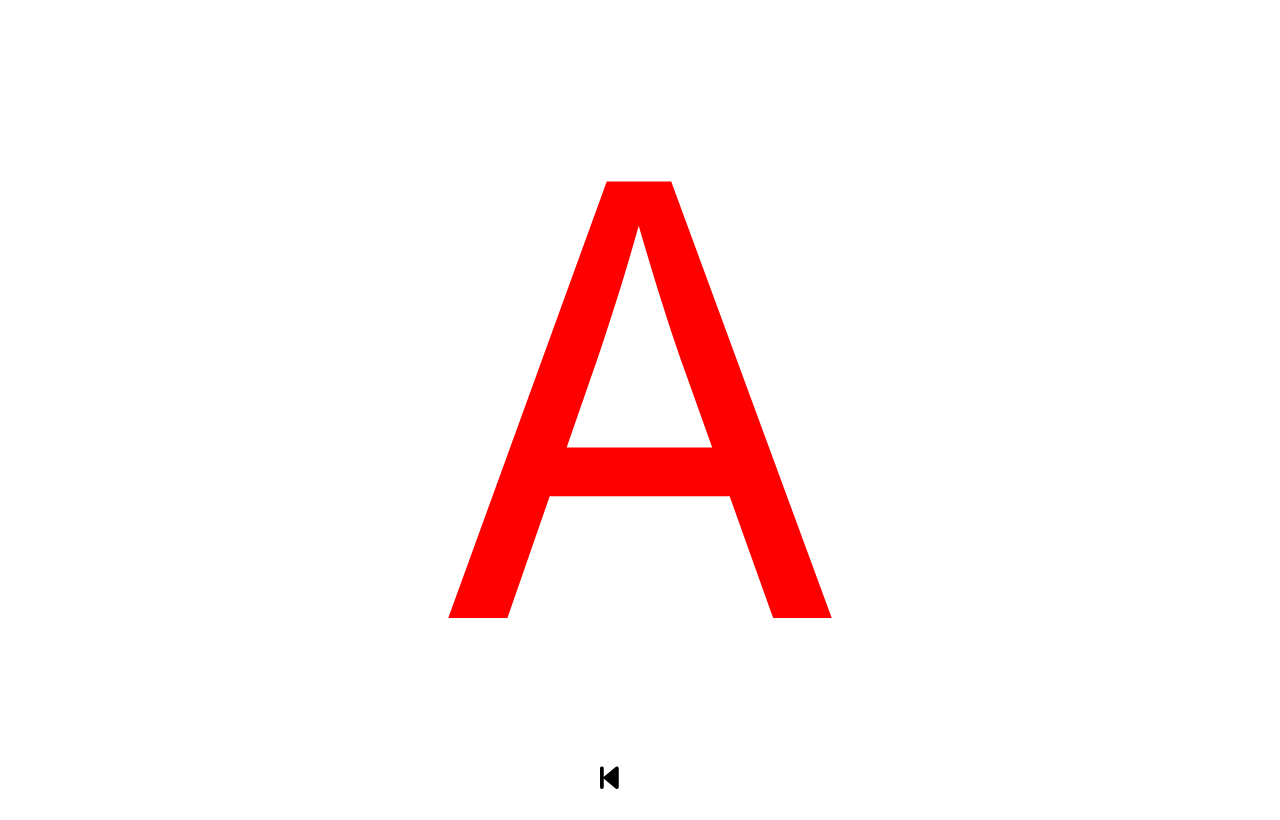
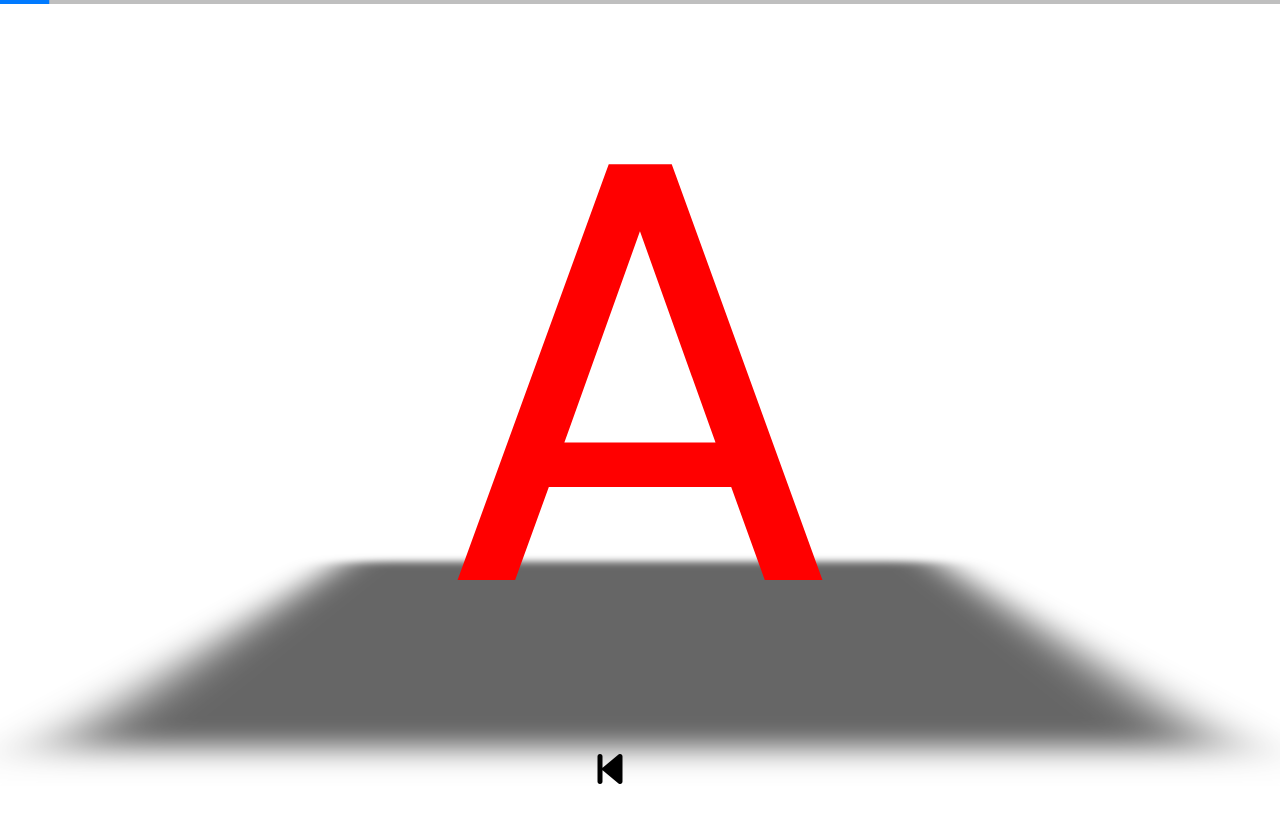
Before and after one commit to jakecamara/abcs, a PHP site: page / in a window 1280 px wide. Before the commit the page ends 789 px from the top, so only its background shows below. Run offline with PHP 8.4, Linux system fonts and the light colour scheme; some libraries are stand-ins or nearby versions.

Commit message:
Update to Swiper

```diff
--- a/index.php
+++ b/index.php
@@ -4,38 +4,43 @@
   <meta charset="UTF-8">
   <meta http-equiv="X-UA-Compatible" content="IE=edge">
   <meta name="viewport" content="width=device-width, initial-scale=1.0">
-  <title>Document</title>
+  <title>ABC Scout</title>
 
-  <link rel="stylesheet" type="text/css" href="//cdn.jsdelivr.net/npm/slick-carousel@1.8.1/slick/slick.css"/>
+  <link
+    rel="stylesheet"
+    href="https://unpkg.com/swiper@8/swiper-bundle.min.css"
+  />
+  <script src="https://unpkg.com/swiper@8/swiper-bundle.min.js"></script>
+
   <link rel="preconnect" href="https://fonts.googleapis.com">
   <link rel="preconnect" href="https://fonts.gstatic.com" crossorigin>
-  <link href="https://fonts.googleapis.com/css2?family=Inter:wght@100;200;300;400;500;600&display=swap" rel="stylesheet">
+  <link href="https://fonts.googleapis.com/css2?family=Poppins:wght@300;400;700&display=swap" rel="stylesheet">
 
   <style>
     body {
-      font-family: 'Inter', sans-serif;
+      font-family: 'Poppins', sans-serif;
       overflow: hidden;
       margin: 0;
       padding: 0;
     }
-    .abc-slides {
-      list-style: none;
-      margin: 0;
-      padding: 0;
+    .swiper {
+      /* width: 100vh;
+      height: 100vw; */
     }
-    .abc-slides li {
+
+    .swiper .swiper-slide {
       position: relative;
       width: 100vw;
-      height: 100vh;
+      height: calc(100vh - 60px);
       cursor: pointer;
       font-size: 100vw;
       text-align: center;
       outline: none;
     }
     @media (orientation: landscape) {
-      .abc-slides li {
+      /* .swiper .swiper-slide {
         font-size: 100vh;
-      }
+      } */
     }
 
     <?php
@@ -43,7 +48,7 @@
       $colorpos = 0;
 
       $i = 1;
-      while ($i < 27) { echo '.abc-slides li.slide-' . $i . ' { color: ' . $colors[$colorpos] . '; }
+      while ($i < 27) { echo '.swiper .slide-' . $i . ' { color: ' . $colors[$colorpos] . '; }
     ';
 
         $i++;
@@ -56,27 +61,26 @@
       }
     ?>
 
-    .abc-slides li span {
-      height: 90vh;
+    .swiper .swiper-slide {
       display: flex;
       flex-direction: column;
       align-items: center;
       justify-content: center;
       text-transform: uppercase;
     }
-    .abc-slides.abc-slides--lowercase li span {
+    .slides-lowercase .swiper-slide span {
       text-transform: lowercase;
     }
 
     @media (min-width: 768px) {
-      .abc-slides li {
+      .swiper .swiper-slide {
         font-size: 75vh;
       }
     }
     @media (orientation: landscape) {
-      .abc-slides li span {
+      /* .swiper .swiper-slide span {
         height: 100vh;
-      }
+      } */
     }
     /* .btn-play {
       position: absolute;
@@ -89,21 +93,22 @@
 
     .buttons {
       position: absolute;
+      z-index: 1000;
       bottom: 0;
       left: 0;
       right: 0;
-      height: 40px;
+      height: 60px;
       display: flex;
       flex-direction: row;
       justify-content: center;
     }
 
     .buttons .button {
-      width: 40px;
-      height: 40px;
-      background-color: #fff;
+      width: 60px;
+      height: 60px;
       padding: 0px;
-      font-size: 30px;
+      font-size: 40px;
+      text-align: center;
     }
 
   </style>
@@ -111,24 +116,25 @@
 </head>
 <body>
 
-  <ul class="abc-slides">
-
+  <div class="swiper">
+    <!-- Additional required wrapper -->
+    <div class="swiper-wrapper">
+      <!-- Slides -->
       <?php
 
         $num = 1;
         foreach (range('a', 'z') as $i) {
-        echo '<li class="slide-' . $num . ' letter-' . $i . '"><span>' . $i . '</span><div class="btn-play" data-file="/audio/Letter_' . $i . '.mp3"></div></li>';
+          echo '<div class="swiper-slide slide-' . $num . ' letter-' . $i . '"><span>' . $i . '</span></div>';
           echo '
       ';
           $num++;
         }
 
-
         $i = 1;
-
       ?>
-
-  </ul>
+    </div>
+    <div class="swiper-pagination"></div>
+  </div>
 
   <div class="buttons">
     <div class="button button--restart">
@@ -142,20 +148,29 @@
   <script src="https://kit.fontawesome.com/e581310d77.js" crossorigin="anonymous"></script>
   <script type="text/javascript" src="//code.jquery.com/jquery-1.11.0.min.js"></script>
   <script type="text/javascript" src="//code.jquery.com/jquery-migrate-1.2.1.min.js"></script>
-  <script type="text/javascript" src="//cdn.jsdelivr.net/npm/slick-carousel@1.8.1/slick/slick.min.js"></script>
 
   <script>
-    $(document).ready(function(){
-      $('.abc-slides').slick({
-        'arrows': false
+
+    const swiper = new Swiper('.swiper', {
+      // Optional parameters
+      direction: 'horizontal',
+      loop: true,
+      effect: 'cube',
+
+      pagination: {
+          el: ".swiper-pagination",
+          type: "progressbar",
+        },
     });
 
+    $(document).ready(function(){
+
       $('.button--case').click(function(){
-        $('.abc-slides').toggleClass('abc-slides--lowercase');
+        $('body').toggleClass('slides-lowercase');
       });
 
       $('.button--restart').click(function(){
-        $('.abc-slides').slick('slickGoTo', 0);
+        swiper.slideTo(1);
       });
 
       $('ul li').each(function(){
```
Also changed, not shown: package-lock.json (added), 1 other file. Lines whose indentation alone changed are shown as unchanged.
